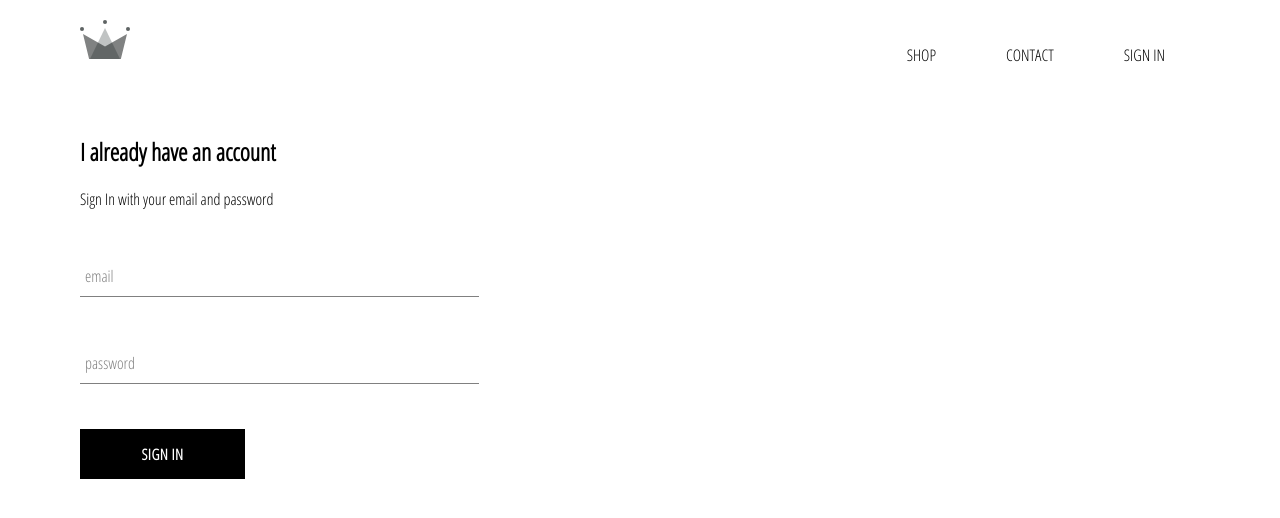
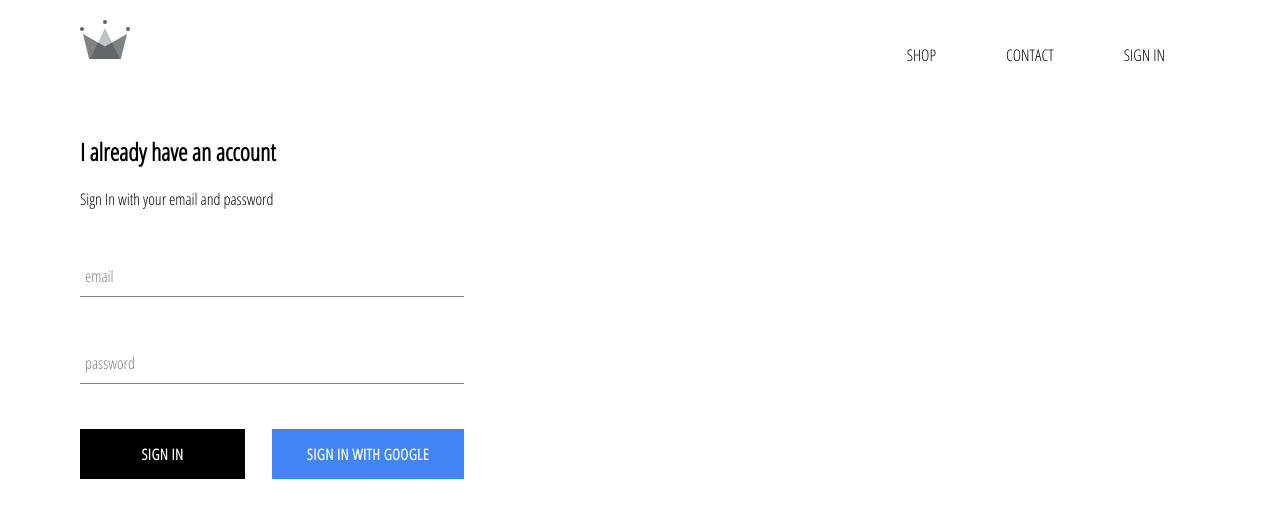
Before and after one commit to prasoonjha/apex-apparel, a React (Create React App) app: page /signin in a window 1280 px wide. Shown: the top 518 px of the page. Built offline with nearby package versions, Linux system fonts and the light colour scheme; no server answers.

Commit message:
integrated firebase and signin with google

```diff
--- a/package.json
+++ b/package.json
@@ -6,6 +6,7 @@
     "@testing-library/jest-dom": "^4.2.4",
     "@testing-library/react": "^9.5.0",
     "@testing-library/user-event": "^7.2.1",
+    "firebase": "^7.14.4",
     "node-sass": "^4.14.1",
     "react": "^16.13.1",
     "react-dom": "^16.13.1",
--- a/src/App.css
+++ b/src/App.css
@@ -7,3 +7,7 @@
   text-decoration: none;
   color: black;
 }
+
+* {
+  box-sizing: border-box;
+}
--- a/src/App.js
+++ b/src/App.js
@@ -7,10 +7,30 @@
 import "./App.css";
 import { Route, Switch } from "react-router-dom";
 
-function App() {
+import { auth } from "./firebase/firebase.utils";
+
+class App extends React.Component {
+  constructor() {
+    super();
+    this.state = {
+      currentUser: null,
+    };
+  }
+
+  unsubscribeFromAuth = null;
+
+  componentDidMount() {
+    this.unsubscribeFromAuth = auth.onAuthStateChanged((user) => {
+      this.setState({ currentUser: user });
+    });
+  }
+  componentWillUnmount() {
+    this.unsubscribeFromAuth();
+  }
+  render() {
     return (
       <div>
-      <Header />
+        <Header currentUser={this.state.currentUser} />
         <Switch>
           <Route path="/" exact component={Homepage} />
           <Route path="/shop" component={ShopPage} />
@@ -19,5 +39,6 @@
       </div>
     );
   }
+}
 
 export default App;
--- a/src/components/custom-button/custom-button.component.jsx
+++ b/src/components/custom-button/custom-button.component.jsx
@@ -2,9 +2,12 @@
 
 import "./custom-button.styles.scss";
 
-const CustomButton = ({ children, ...otherProps }) => {
+const CustomButton = ({ children, isGoogleSignIn, ...otherProps }) => {
   return (
-    <button className="custom-button" {...otherProps}>
+    <button
+      className={`${isGoogleSignIn ? "google-sign-in" : ""} custom-button`}
+      {...otherProps}
+    >
       {children}
     </button>
   );
--- a/src/components/custom-button/custom-button.styles.scss
+++ b/src/components/custom-button/custom-button.styles.scss
@@ -19,4 +19,13 @@
     color: black;
     border: 1px solid black;
   }
+  &.google-sign-in {
+    background-color: #4285f4;
+    color: white;
+
+    &:hover {
+      background-color: #357ae8;
+      border: none;
+    }
+  }
 }
--- a/src/components/header/header.component.jsx
+++ b/src/components/header/header.component.jsx
@@ -2,9 +2,11 @@
 
 import { Link } from "react-router-dom";
 import { ReactComponent as Logo } from "../../assets/crown.svg";
+
+import { auth } from "../../firebase/firebase.utils";
 import "./header.styles.scss";
 
-const Header = () => {
+const Header = ({ currentUser }) => {
   return (
     <div className="header">
       <Link className="logo-container" to="/">
@@ -17,9 +19,15 @@
         <Link className="option" to="/conatct">
           CONTACT
         </Link>
-        <Link className="option" to="/signin">
-          SIGN IN
-        </Link>
+        {currentUser ? (
+          <div className="option" onClick={() => auth.signOut()}>
+            SIGN OUT
+          </div>
+        ) : (
+          <Link className="option" to="/signin">
+            SIGN IN
+          </Link>
+        )}
       </div>
     </div>
   );
--- a/src/components/header/header.styles.scss
+++ b/src/components/header/header.styles.scss
@@ -21,6 +21,7 @@
     .option {
       margin: 20px;
       padding: 10px 15px;
+      cursor: pointer;
     }
   }
 }
--- a/src/components/sign-in/sign-in.component.jsx
+++ b/src/components/sign-in/sign-in.component.jsx
@@ -2,6 +2,8 @@
 
 import FormInput from "../form-input/form-input.component";
 import CustomButton from "../custom-button/custom-button.component";
+
+import { signInWithGoogle } from "../../firebase/firebase.utils";
 
 import "./sign-in.styles.scss";
 
@@ -47,7 +49,12 @@
             value={this.state.password}
             required
           />
-          <CustomButton type="submit">Sign In</CustomButton>
+          <div className="buttons">
+            <CustomButton type="submit">Sign In</CustomButton>
+            <CustomButton onClick={signInWithGoogle} isGoogleSignIn>
+              Sign in with Google
+            </CustomButton>
+          </div>
         </form>
       </div>
     );
--- a/src/components/sign-in/sign-in.styles.scss
+++ b/src/components/sign-in/sign-in.styles.scss
@@ -2,4 +2,12 @@
   width: 30vw;
   display: flex;
   flex-direction: column;
+
+  .title {
+    margin: 10px 0;
+  }
+  .buttons {
+    display: flex;
+    justify-content: space-between;
+  }
 }
--- /dev/null
+++ b/src/firebase/firebase.utils.js
@@ -0,0 +1,25 @@
+import firebase from "firebase/app";
+import "firebase/firestore";
+import "firebase/auth";
+
+const config = {
+  apiKey: "AIzaSyBhaCKlX3esZjlEuvy5JgFJPpUTerbxAfk",
+  authDomain: "apex-db-d28d7.firebaseapp.com",
+  databaseURL: "https://apex-db-d28d7.firebaseio.com",
+  projectId: "apex-db-d28d7",
+  storageBucket: "apex-db-d28d7.appspot.com",
+  messagingSenderId: "899137792238",
+  appId: "1:899137792238:web:d6d99c3c571f14f8ea2bff",
+  measurementId: "G-C3YXR4T9J4",
+};
+
+firebase.initializeApp(config);
+
+export const auth = firebase.auth();
+export const firestore = firebase.firestore();
+
+const provider = new firebase.auth.GoogleAuthProvider();
+provider.setCustomParameters({ prompt: "select_account" });
+export const signInWithGoogle = () => auth.signInWithPopup(provider);
+
+export default firebase;
```
Also changed, not shown: 1 other file (tests, documents, lock files or other folders). Lines whose indentation alone changed are shown as unchanged.
